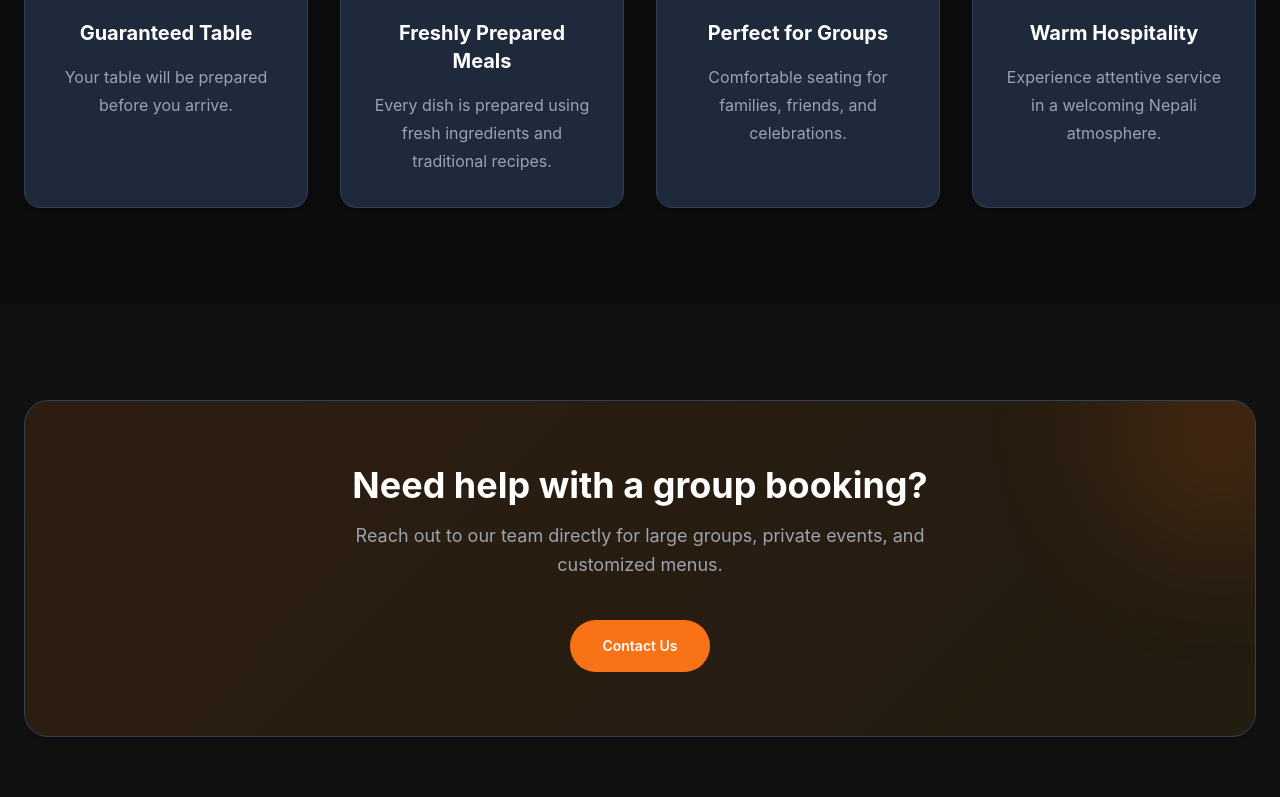
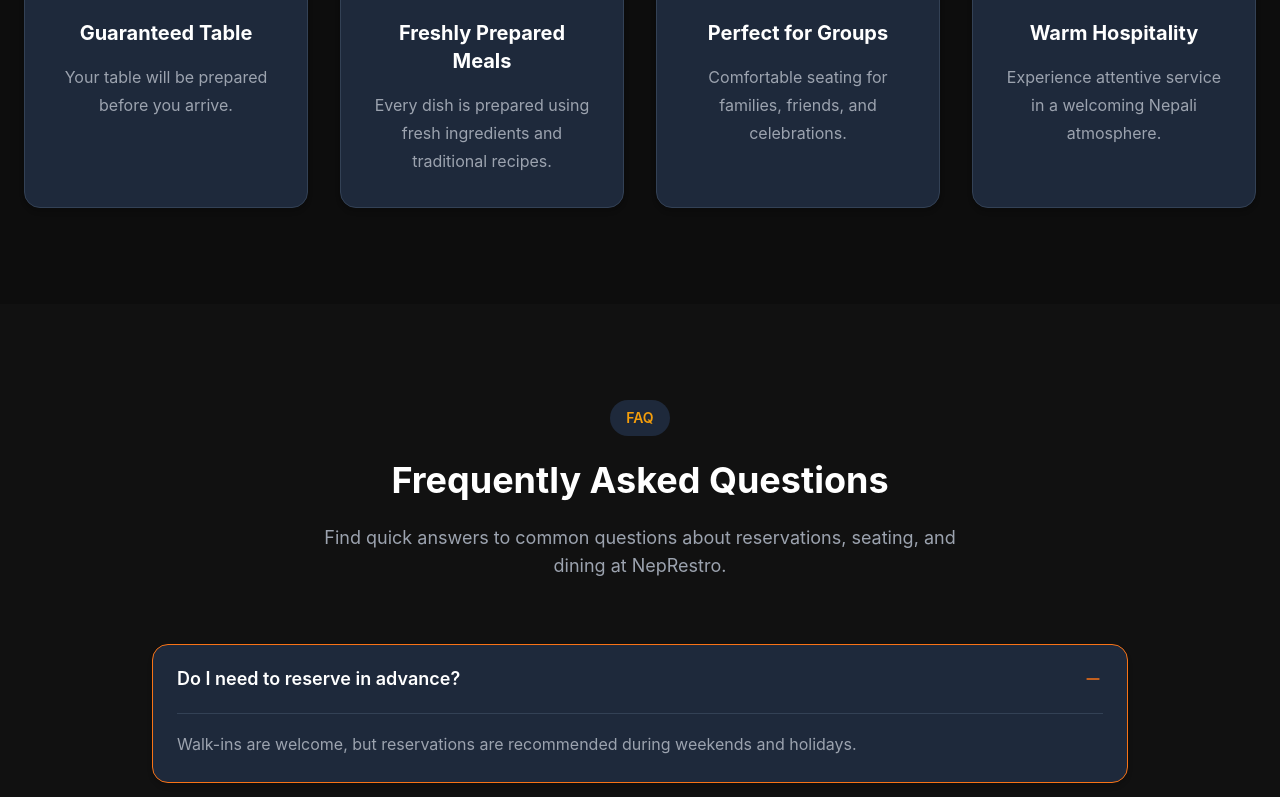
Before and after one commit to ApexWeb-tech/NepRestro, a Next.js app: page /reservations in a window 1280 px wide. Shown: the part 2000-2797 px from the top of the page. Built offline with nearby package versions, Linux system fonts and the light colour scheme.

Commit message:
Phase - 15 Step: 5 Completed

```diff
--- a/app/(public)/reservations/page.tsx
+++ b/app/(public)/reservations/page.tsx
@@ -2,7 +2,8 @@
 
 import Link from 'next/link';
 import Image from 'next/image';
-import { motion } from 'framer-motion';
+import { useState } from 'react';
+import { motion, AnimatePresence } from 'framer-motion';
 import {
   CalendarDays,
   UtensilsCrossed,
@@ -13,6 +14,8 @@ import {
   CalendarCheck,
   ChefHat,
   Sparkles,
+  Plus,
+  Minus,
 } from 'lucide-react';
 import {
   fadeInUp,
@@ -124,7 +127,32 @@ const benefits = [
   },
 ];
 
+const faqs = [
+  {
+    id: 1,
+    question: 'Do I need to reserve in advance?',
+    answer: 'Walk-ins are welcome, but reservations are recommended during weekends and holidays.',
+  },
+  {
+    id: 2,
+    question: 'How long will my reservation be held?',
+    answer: 'We hold reservations for 15 minutes after the scheduled time.',
+  },
+  {
+    id: 3,
+    question: 'Can I request a specific table?',
+    answer: 'Yes. We\'ll do our best to accommodate your request based on availability.',
+  },
+  {
+    id: 4,
+    question: 'Can I cancel or change my reservation?',
+    answer: 'Yes. Reservations can be modified or cancelled before your scheduled arrival.',
+  },
+];
+
 export default function ReservationPage() {
+  const [openId, setOpenId] = useState<number | null>(1);
+
   return (
     <main className='bg-[#111111] text-white'>
 
@@ -195,8 +223,8 @@ export default function ReservationPage() {
           <motion.div variants={fadeInUp} className='mt-10'>
             <a
               href='#reservation-form'
+              style={{ backgroundColor: 'var(--color-primary)' }}
               className='body-font inline-flex items-center gap-2 rounded-full px-8 py-4 text-lg font-semibold text-white transition-all duration-300 ease-out hover:-translate-y-1 hover:scale-105 hover:shadow-xl focus:outline-none focus:ring-2 focus:ring-orange-500 focus:ring-offset-2'
-              style={{ backgroundColor: 'var(--color-primary)' }}
             >
               <CalendarDays size={20} />
               Book Your Table
@@ -239,7 +267,7 @@ export default function ReservationPage() {
                     Reserve a Table
                   </h2>
                   <p className='body-font mt-1 text-sm text-gray-400'>
-                    Fill in the details below and we'll prepare the perfect
+                    Fill in the details below and we will prepare the perfect
                     dining experience for you.
                   </p>
                 </div>
@@ -360,7 +388,7 @@ export default function ReservationPage() {
                 </button>
 
                 <p className='body-font text-center text-sm text-gray-500'>
-                  ✅ Free cancellation up to 24 hours before your booking
+                  Free cancellation up to 24 hours before your booking
                 </p>
 
               </div>
@@ -416,7 +444,6 @@ export default function ReservationPage() {
       <section className='bg-[#0d0d0d] py-24'>
         <div className='mx-auto max-w-7xl px-6'>
 
-          {/* Section Header */}
           <motion.div
             variants={staggerContainer}
             initial='hidden'
@@ -451,7 +478,6 @@ export default function ReservationPage() {
             </motion.p>
           </motion.div>
 
-          {/* Benefits Grid */}
           <motion.div
             variants={staggerContainer}
             initial='hidden'
@@ -494,8 +520,114 @@ export default function ReservationPage() {
         </div>
       </section>
 
+      {/* ── Step 5: FAQ Section ── */}
+      <section className='py-24'>
+        <div className='mx-auto max-w-5xl px-6'>
+
+          <motion.div
+            variants={staggerContainer}
+            initial='hidden'
+            whileInView='visible'
+            viewport={viewport}
+            className='mb-16 text-center'
+          >
+            <motion.span
+              variants={fadeInDown}
+              className='body-font inline-block rounded-full px-4 py-2 text-sm font-semibold'
+              style={{
+                backgroundColor: 'var(--color-surface)',
+                color: 'var(--color-secondary)',
+              }}
+            >
+              FAQ
+            </motion.span>
+
+            <motion.h2
+              variants={fadeInUp}
+              className='heading-font mt-6 text-3xl font-bold text-white sm:text-4xl'
+            >
+              Frequently Asked Questions
+            </motion.h2>
+
+            <motion.p
+              variants={fadeInUp}
+              className='body-font mx-auto mt-6 max-w-2xl text-base leading-8 text-gray-400 sm:text-lg'
+            >
+              Find quick answers to common questions about reservations, seating,
+              and dining at NepRestro.
+            </motion.p>
+          </motion.div>
+
+          <motion.div
+            variants={staggerContainer}
+            initial='hidden'
+            whileInView='visible'
+            viewport={viewport}
+            className='space-y-4'
+          >
+            {faqs.map((faq) => (
+              <motion.div
+                key={faq.id}
+                variants={staggerItem}
+                className='overflow-hidden rounded-2xl border shadow-md transition-all duration-300 ease-out'
+                style={{
+                  backgroundColor: 'var(--color-surface)',
+                  borderColor: openId === faq.id ? 'var(--color-primary)' : 'var(--color-border)',
+                }}
+              >
+                <button
+                  type='button'
+                  aria-expanded={openId === faq.id}
+                  aria-controls={`faq-${faq.id}`}
+                  onClick={() => setOpenId(openId === faq.id ? null : faq.id)}
+                  className='flex w-full items-center justify-between px-6 py-5 text-left transition-all duration-300 ease-out hover:bg-white/5 focus:outline-none focus:ring-2 focus:ring-inset focus:ring-orange-500'
+                >
+                  <span className='heading-font pr-4 text-lg font-semibold text-white'>
+                    {faq.question}
+                  </span>
+                  <span
+                    className='flex-shrink-0 transition-colors duration-300'
+                    style={{ color: 'var(--color-primary)' }}
+                  >
+                    {openId === faq.id
+                      ? <Minus size={20} />
+                      : <Plus size={20} />
+                    }
+                  </span>
+                </button>
+
+                <AnimatePresence initial={false}>
+                  {openId === faq.id && (
+                    <motion.div
+                      id={`faq-${faq.id}`}
+                      key={`faq-content-${faq.id}`}
+                      initial={{ height: 0, opacity: 0 }}
+                      animate={{ height: 'auto', opacity: 1 }}
+                      exit={{ height: 0, opacity: 0 }}
+                      transition={{ duration: 0.3, ease: 'easeOut' }}
+                    >
+                      <div className='px-6 pb-6'>
+                        <hr
+                          className='mb-4'
+                          style={{ borderColor: 'var(--color-border)' }}
+                        />
+                        <p className='body-font leading-7 text-gray-400'>
+                          {faq.answer}
+                        </p>
+                      </div>
+                    </motion.div>
+                  )}
+                </AnimatePresence>
+
+              </motion.div>
+            ))}
+          </motion.div>
+
+        </div>
+      </section>
+
       {/* ── Group Booking CTA ── */}
-      <section className='py-24 px-6'>
+      <section className='pb-24 px-6'>
         <div className='mx-auto max-w-7xl'>
           <motion.div
             variants={fadeInUp}
@@ -522,8 +654,8 @@ export default function ReservationPage() {
               </p>
               <Link
                 href='/contact'
+                style={{ backgroundColor: 'var(--color-primary)' }}
                 className='body-font mt-10 inline-flex rounded-full px-8 py-4 text-sm font-semibold text-white transition-all duration-300 ease-out hover:-translate-y-1 hover:scale-105 hover:shadow-xl focus:outline-none focus:ring-2 focus:ring-orange-500 focus:ring-offset-2'
-                style={{ backgroundColor: 'var(--color-primary)' }}
               >
                 Contact Us
               </Link>
```
